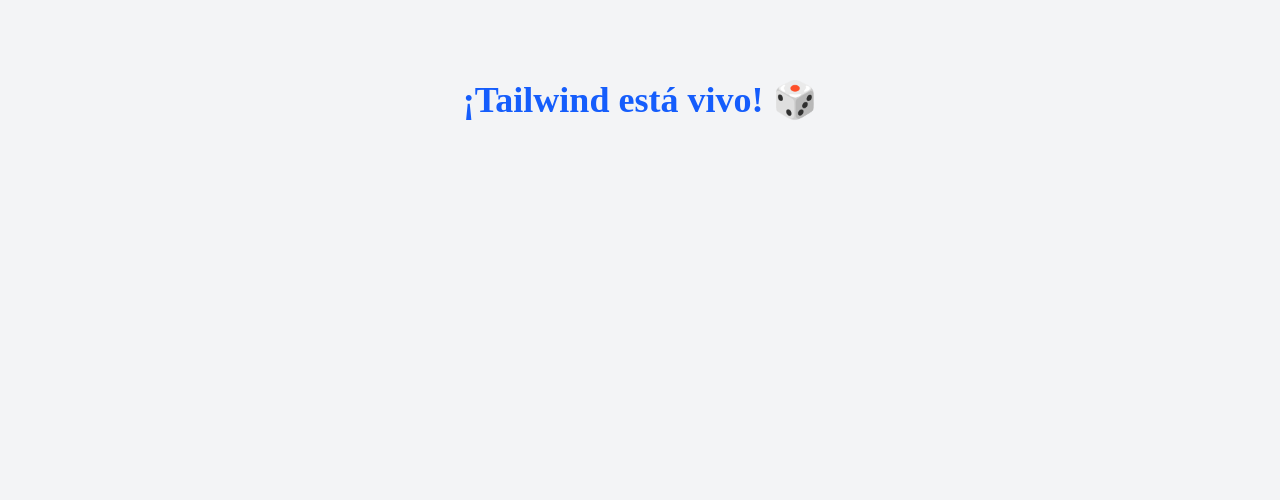
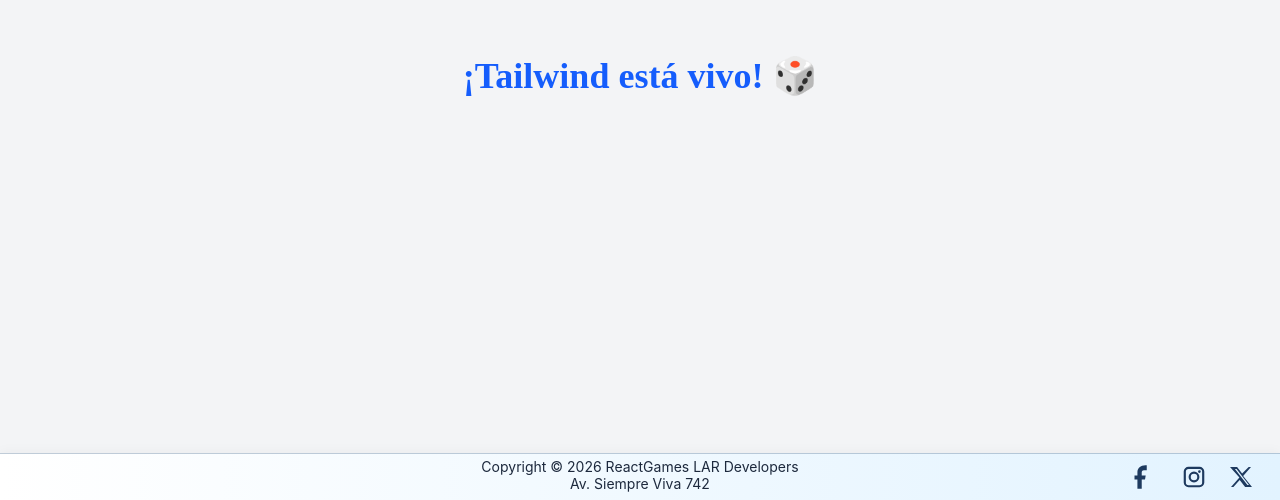
Before and after one commit to nramiror/TUDW_PWA_LAR_Developers_TP_React_2, a React (Vite) app: page / in a window 1280 px wide. Shown: the part 300-800 px from the top of the page. Built offline with nearby package versions, Linux system fonts and the light colour scheme.

Commit message:
- Wip: footer settings

```diff
--- a/src/App.jsx
+++ b/src/App.jsx
@@ -1,14 +1,17 @@
+
+import Footer from './Components/Footer/Footer';
 
 function App() {
 
   return (
-    <div className="flex items-center justify-center h-screen bg-gray-100">
-      <h1 className="text-4xl font-bold text-blue-600">
-        ¡Tailwind está vivo! 🎲
-      </h1>
+    <div className="flex min-h-screen flex-col bg-gray-100">
+      <main className="flex flex-1 items-center justify-center">
+        <h1 className="text-4xl font-bold text-blue-600">¡Tailwind está vivo! 🎲</h1>
+      </main>
+
+      <Footer />
     </div>
-
-  )
+  );
 }
 
-export default App
+export default App;
--- a/src/Components/Footer/Footer.jsx
+++ b/src/Components/Footer/Footer.jsx
@@ -0,0 +1,70 @@
+const socialLinks = [
+	{
+		label: 'Facebook',
+		href: 'https://www.facebook.com',
+		innerSize: 28,
+		svg: (
+			<path d="M15.5 2h-3.1C8.1 2 5.5 4.6 5.5 8v2.8H3v3.4h2.5V22h3.7v-7.8H12l.6-3.4H9.2V8c0-1 .8-1.8 1.8-1.8h2.5V2z" />
+		),
+	},
+	{
+		label: 'Instagram',
+		href: 'https://www.instagram.com',
+		innerSize: 26,
+		svg: (
+			<path d="M7 2.5h10A4.5 4.5 0 0 1 21.5 7v10a4.5 4.5 0 0 1-4.5 4.5H7A4.5 4.5 0 0 1 2.5 17V7A4.5 4.5 0 0 1 7 2.5Zm0 2A2.5 2.5 0 0 0 4.5 7v10A2.5 2.5 0 0 0 7 19.5h10a2.5 2.5 0 0 0 2.5-2.5V7A2.5 2.5 0 0 0 17 4.5H7Zm5 2.5a5 5 0 1 1 0 10 5 5 0 0 1 0-10Zm0 2a3 3 0 1 0 0 6 3 3 0 0 0 0-6Zm5-3.25a1.25 1.25 0 1 1 0 2.5 1.25 1.25 0 0 1 0-2.5Z" />
+		),
+	},
+	{
+		label: 'X',
+		href: 'https://x.com',
+		innerSize: 24,
+		svg: (
+			<path d="M19.7 2H22l-7.85 8.94L23 22h-6.9l-5.4-7.1L4.4 22H2l8.4-9.57L1 2h7.1l5.02 6.58L19.7 2Zm-1.26 18h1.54L7.54 3.9H5.92L18.44 20Z" />
+		),
+	},
+];
+
+function Footer() {
+	return (
+		<footer className="relative border-t border-[#829AB1]/50 bg-[linear-gradient(to_left,#E2F3FF_0%,#FFFFFF_100%)] px-4 py-1 text-slate-700 shadow-[0_-1px_12px_rgba(15,23,42,0.04)]">
+				<div className="mx-auto max-w-7xl px-2 text-center">
+					<div
+						className="inline-block leading-tight text-slate-800"
+						style={{ fontFamily: 'Inter, sans-serif', fontSize: '14px', fontWeight: 400 }}
+					>
+						<p className="text-[14px] font-normal">
+							Copyright © 2026 ReactGames LAR Developers
+						</p>
+						<p className="text-[14px] font-normal">Av. Siempre Viva 742</p>
+					</div>
+				</div>
+
+				<nav aria-label="Social media" className="absolute right-6 top-1/2 transform -translate-y-1/2 flex items-center gap-4">
+					{socialLinks.map(({ label, href, innerSize, svg }) => (
+						<a
+							key={label}
+							href={href}
+							target="_blank"
+							rel="noreferrer"
+							aria-label={label}
+							className="inline-flex items-center justify-center text-[#1E3A5F] transition hover:-translate-y-0.5 hover:opacity-80 focus-visible:outline-none focus-visible:ring-2 focus-visible:ring-sky-500 focus-visible:ring-offset-2"
+							style={{ width: `${innerSize + 6}px`, height: `${innerSize + 6}px` }}
+						>
+							<svg
+								viewBox="0 0 24 24"
+								fill="currentColor"
+								aria-hidden="true"
+								className="block"
+								style={{ width: `${innerSize}px`, height: `${innerSize}px` }}
+							>
+								{svg}
+							</svg>
+						</a>
+					))}
+				</nav>
+		</footer>
+	);
+}
+
+export default Footer;
```
